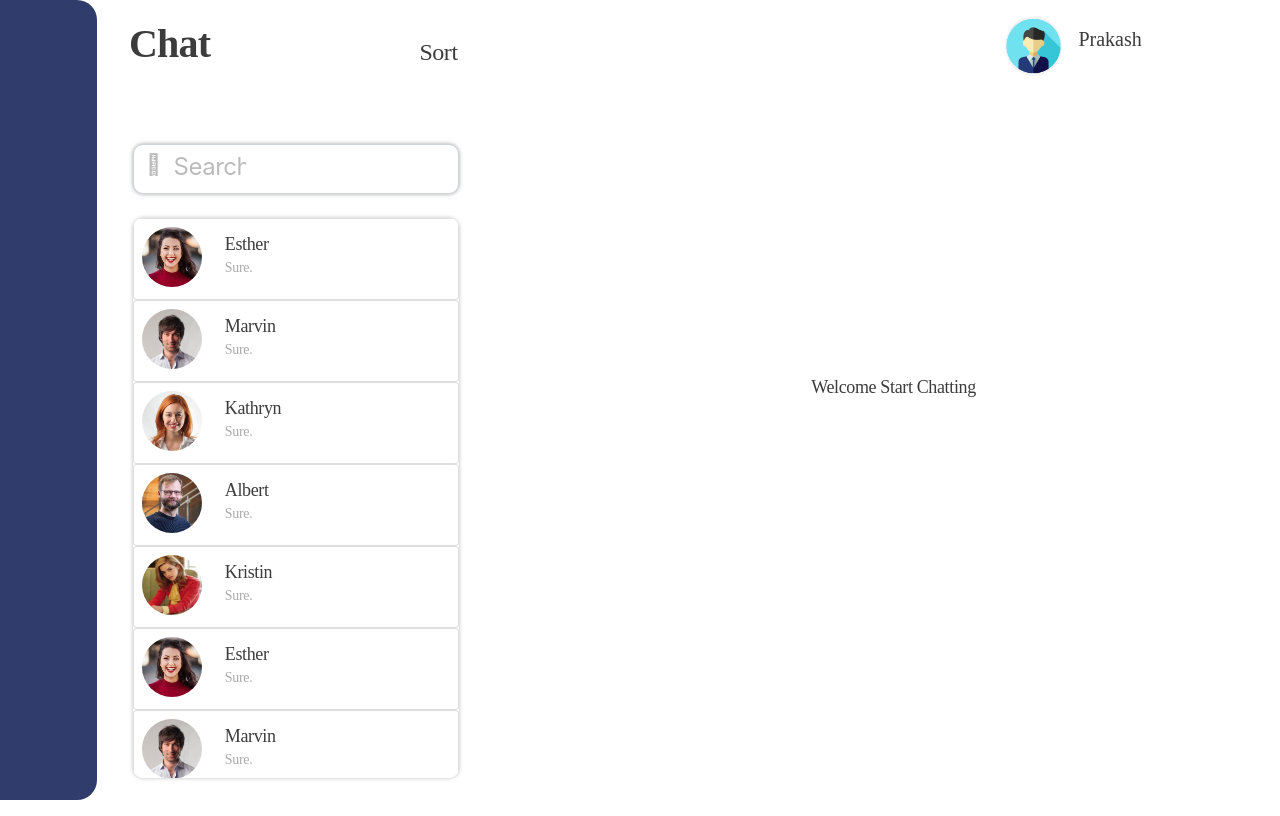
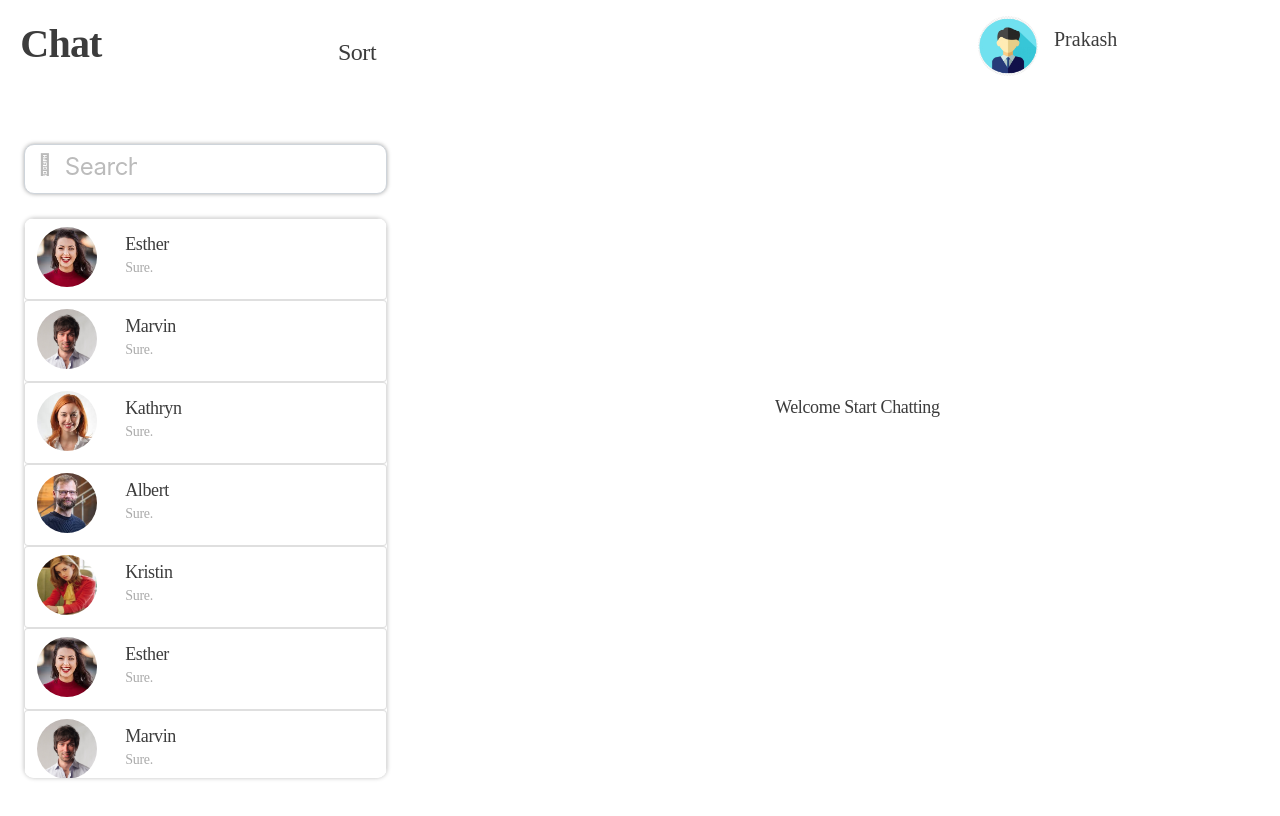
Before and after one commit to Minekar-Rajat/Chat-app, a React (Create React App) app: page / in a window 1280 px wide. Built offline with nearby package versions, Linux system fonts and the light colour scheme; the HTML template or start-up script is replaced by a standard one.

Commit message:
Modal Changes

```diff
--- a/src/App.css
+++ b/src/App.css
@@ -4,6 +4,13 @@ body{
 
 body::-webkit-scrollbar{
   display: none;
+}
+
+
+@media only screen and (min-width: 768px) {
+  .show{
+    display: none;
+  }
 }
 
 
@@ -203,8 +210,10 @@ height: 60px;
 
 }
 
-.input-msg::-webkit-input-placeholder{
-
+.input-msg[-webkit-input-placeholder]{
+  display: flex;
+  flex-direction: row;
+  justify-content: space-between;
   width: 131px;
   height: 16px;
   left: 660px;
--- a/src/App.js
+++ b/src/App.js
@@ -4,13 +4,13 @@ import Main from './Components/Main';
 function App() {
   return (
     <div className='row'>
-      <div className='col-0 col-md-1 d-none d-md-block' id='side-nav' style={{ backgroundColor: '#303C6C', borderRadius: '0px 20px 20px 0px' }}>
+      {/* <div className='col-0 col-md-1 d-none d-md-block' id='side-nav' style={{ backgroundColor: '#303C6C', borderRadius: '0px 20px 20px 0px' }}>
 
       </div>
       <div className='col-md-11 col-12'>
         <Main />
-      </div>
-
+      </div> */}
+      <Main />
     </div>
   );
 }
--- a/src/Components/ChatCard.js
+++ b/src/Components/ChatCard.js
@@ -1,5 +1,5 @@
 import React from "react";
-import { Card, CardBody, CardHeader, CardFooter, Input } from 'reactstrap'
+import { Card, CardBody, CardHeader, CardFooter, Input, InputGroup, InputGroupAddon } from 'reactstrap'
 
 const ChatCard = (props) => {
 
@@ -102,7 +102,10 @@ const ChatCard = (props) => {
             </CardBody>
             <div className="row p-2">
                 <div className="col-10 ">
-                    <Input type='text' className="input-msg my-2" placeholder="Write a message" />
+                    <InputGroup>
+                        <Input type='text' className="input-msg my-2" placeholder="Write a message " />
+                        <span class="input-group-text my-2" style={{ backgroundColor: 'white', border: '' }} id="basic-addon1"><i className="fa fa-lg fa-paperclip"></i></span>
+                    </InputGroup>
                 </div>
                 <div className="col-1 ">
                     <center>
--- a/src/Components/Main.js
+++ b/src/Components/Main.js
@@ -1,30 +1,12 @@
 import React from "react";
 import Chat from "./Chat";
+import ChatNavbar from "./Nav";
 
 const Main = () => {
-    var user = {
-        name: "Prakash",
-        src: "user.png"
-    }
+
     return (
         <div>
-            <div className="row" id="header" style={{ height: '15vh' }}>
-                <div className="col-2  p-4">
-                    <p className="logo-name">Chat</p>
-                </div>
-                <div className="col-2 offset-1 mt-3  p-4" style={{ display: 'flex' }}>
-                    <i className="fa fa-lg fa-bars sort-icon "> Sort</i>
-                </div>
-                <div className="col-2 col-md-3"></div>
-                <div className="col-1  p-4">
-                    <center><i className="fa fa-lg fa-bell-o"></i></center>
-                </div>
-                <div className="col-2  " style={{ display: 'flex' }}>
-                    <img src={"/images/" + user.src} alt="USER_PROFILE" style={{ flexDirection: 'column' }} className="user-profile rounded-circle mt-3" />
-                    <p className="pt-4 username mx-3" style={{ flexDirection: 'column' }}>{user.name}</p>
-                    <i className="pt-4 fa fa-lg fa-angle-down mx-3" style={{ color: '#03053D', flexDirection: 'column' }}></i>
-                </div>
-            </div>
+            <ChatNavbar />
             <Chat />
         </div >
     );
--- /dev/null
+++ b/src/Components/Nav.js
@@ -0,0 +1,31 @@
+import React from "react";
+
+const Nav = () => {
+
+    var user = {
+        name: "Prakash",
+        src: "user.png"
+    }
+    return (
+        <div className="row" id="header" style={{ height: '15vh' }}>
+            <div className="col-2  p-4">
+                <p className="logo-name">Chat</p>
+            </div>
+            <div className="col-2 offset-1 mt-3  p-4" style={{ display: 'flex' }}>
+                <i className="fa fa-lg fa-bars sort-icon "> Sort</i>
+            </div>
+            <div className="col-2 col-md-3"></div>
+            <div className="col-1  p-4">
+                <center><i className="fa fa-lg fa-bell-o"></i></center>
+            </div>
+            <div className="col-2  " style={{ display: 'flex' }}>
+                <img src={"/images/" + user.src} alt="USER_PROFILE" style={{ flexDirection: 'column' }} className="user-profile rounded-circle mt-3" />
+                <p className="pt-4 username mx-3" style={{ flexDirection: 'column' }}>{user.name}</p>
+                <i className="pt-4 fa fa-lg fa-angle-down mx-3" style={{ color: '#03053D', flexDirection: 'column' }}></i>
+            </div>
+        </div>
+    );
+}
+
+
+export default Nav;
--- a/src/data/chatlist.js
+++ b/src/data/chatlist.js
@@ -8,7 +8,7 @@ exports.chatlist = [
         messages: [
             {
                 username: 'Esther',
-                message: 'Hi, How Are You?',
+                message: 'Hii Prakash ! Feels like it’s been a while! How are you? Do you have any time for the remainder of the week to help me with an ongoing project?',
                 timestamp: new Date()
             },
             {
```
